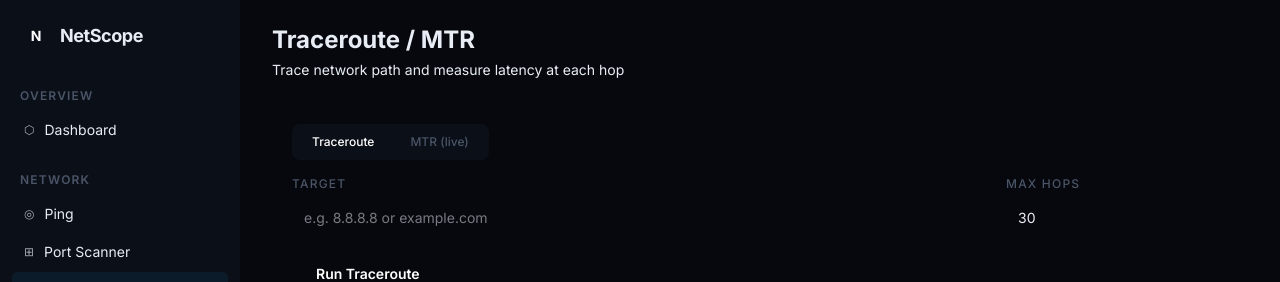
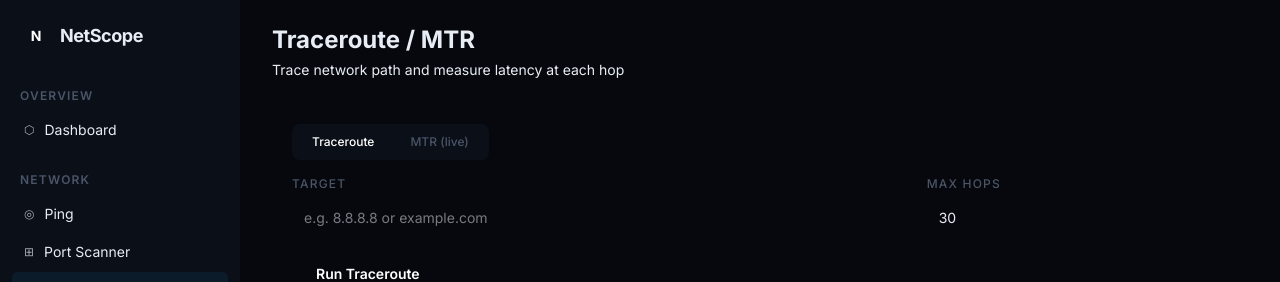
Before and after one commit to barto95100/netscope, a React (Vite) app in the folder frontend/: page /traceroute in a window 1280 px wide. Shown: the top 282 px of the page. Built offline with nearby package versions, Linux system fonts and the light colour scheme.

Commit message:
fix: consistent 2/3 + 1/3 layout for both traceroute and MTR forms

```diff
--- a/frontend/src/pages/Traceroute.tsx
+++ b/frontend/src/pages/Traceroute.tsx
@@ -183,8 +183,8 @@ export function Traceroute() {
           ))}
         </div>
 
-        <div className="grid grid-cols-1 sm:grid-cols-4 gap-4 mb-4">
-          <div className={mode === 'traceroute' ? 'sm:col-span-3' : 'sm:col-span-2'}>
+        <div className="grid grid-cols-1 sm:grid-cols-3 gap-4 mb-4">
+          <div className="sm:col-span-2">
             <label className="block text-xs font-medium mb-1.5 uppercase tracking-widest"
               style={{ color: 'var(--color-text-tertiary)', fontFamily: 'var(--font-family-heading)' }}>
               Target
@@ -194,30 +194,18 @@ export function Traceroute() {
               className="w-full px-3 py-2.5 rounded-lg text-sm outline-none"
               style={{ background: 'var(--color-bg-elevated)', border: '1px solid var(--color-border)', color: 'var(--color-text-primary)', fontFamily: 'var(--font-family-mono)' }} />
           </div>
-          {mode === 'traceroute' && (
           <div>
             <label className="block text-xs font-medium mb-1.5 uppercase tracking-widest"
               style={{ color: 'var(--color-text-tertiary)', fontFamily: 'var(--font-family-heading)' }}>
-                Max Hops
+              {mode === 'traceroute' ? 'Max Hops' : 'Pings per cycle'}
             </label>
-              <input type="number" value={maxHops} onChange={(e) => setMaxHops(e.target.value)}
-                min="1" max="64" disabled={running}
+            <input type="number"
+              value={mode === 'traceroute' ? maxHops : cycles}
+              onChange={(e) => mode === 'traceroute' ? setMaxHops(e.target.value) : setCycles(e.target.value)}
+              min="1" max={mode === 'traceroute' ? 64 : 50} disabled={running}
               className="w-full px-3 py-2.5 rounded-lg text-sm outline-none"
               style={{ background: 'var(--color-bg-elevated)', border: '1px solid var(--color-border)', color: 'var(--color-text-primary)', fontFamily: 'var(--font-family-mono)' }} />
           </div>
-          )}
-          {mode === 'mtr' && (
-            <div className="sm:col-span-2">
-              <label className="block text-xs font-medium mb-1.5 uppercase tracking-widest"
-                style={{ color: 'var(--color-text-tertiary)', fontFamily: 'var(--font-family-heading)' }}>
-                Pings per cycle
-              </label>
-              <input type="number" value={cycles} onChange={(e) => setCycles(e.target.value)}
-                min="1" max="50" disabled={running}
-                className="w-full px-3 py-2.5 rounded-lg text-sm outline-none"
-                style={{ background: 'var(--color-bg-elevated)', border: '1px solid var(--color-border)', color: 'var(--color-text-primary)', fontFamily: 'var(--font-family-mono)' }} />
-            </div>
-          )}
         </div>
 
         <div className="flex gap-3">
```
Lines whose indentation alone changed are shown as unchanged.
